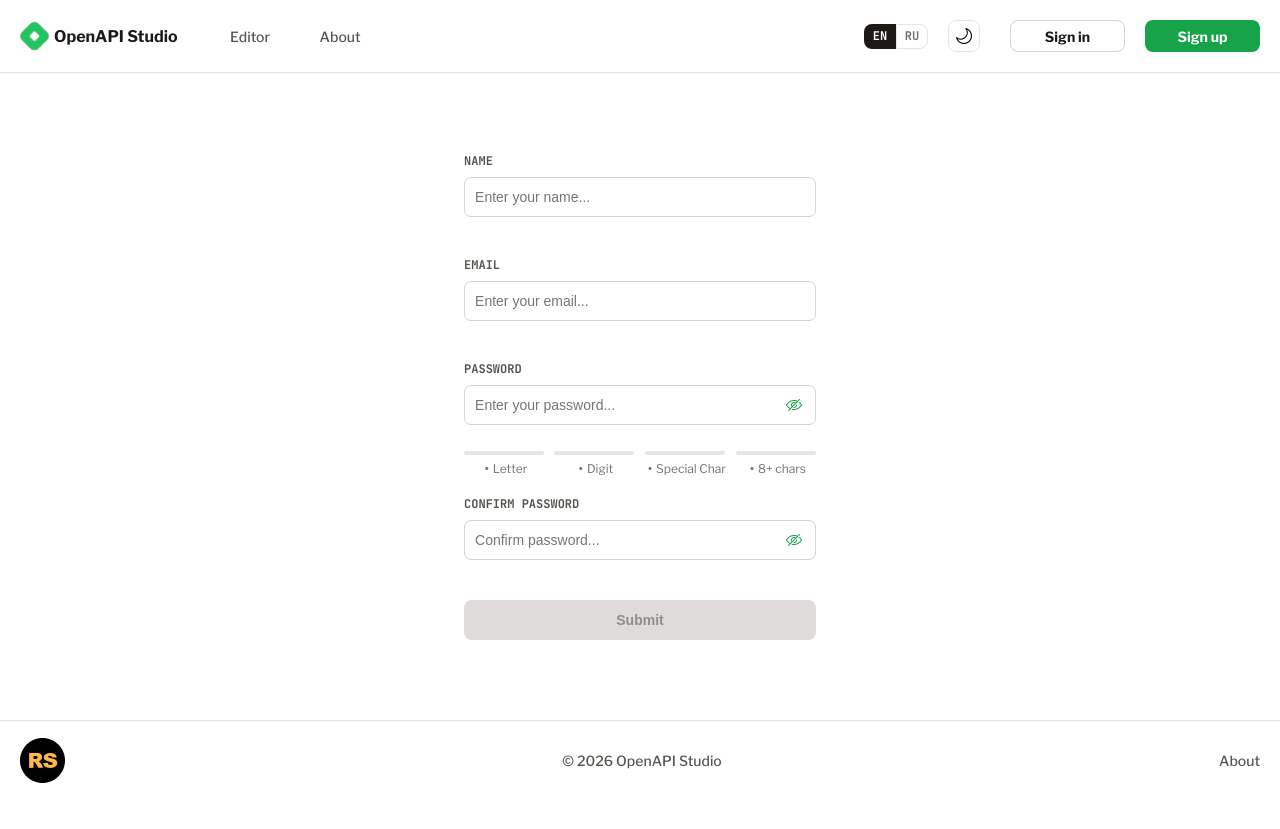
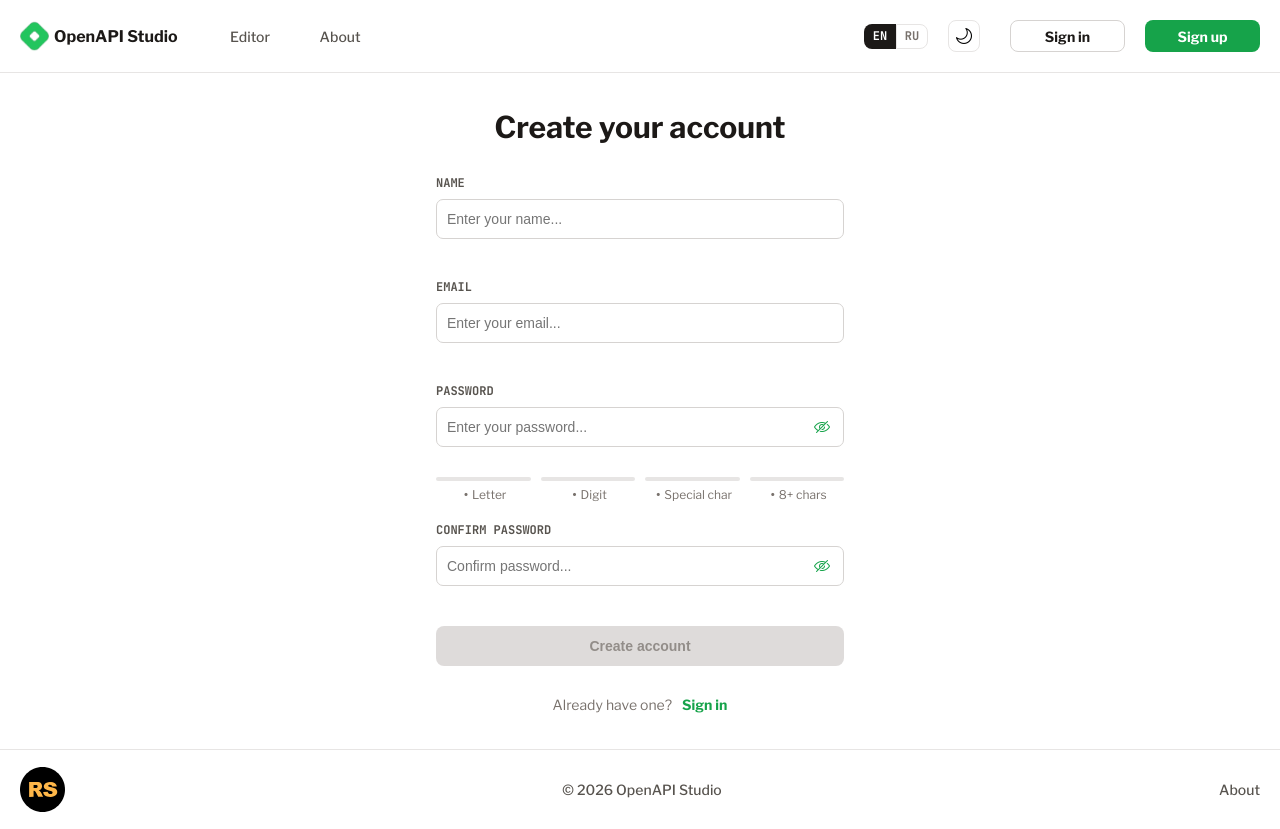
Before and after one commit to Walle908/swagger-editor-app, a Next.js app: page /en/signup in a window 1280 px wide. Before the commit the page ends 800 px from the top, so only its background shows below. Built offline with nearby package versions, Linux system fonts and the light colour scheme.

Commit message:
feat: add SignUp page

```diff
--- a/src/components/authPages/passwordStrengthIndicator/PasswordStrengthIndicator.module.scss
+++ b/src/components/authPages/passwordStrengthIndicator/PasswordStrengthIndicator.module.scss
@@ -1,11 +1,12 @@
 .strengthContainer {
-  margin-top: 0.6rem;
+  margin-top: 1rem;
   display: flex;
   gap: 1rem;
   width: 100%;
 }
 
 .rulesContainer {
+  width: 100%;
   display: flex;
   flex-direction: column;
   align-items: center;
@@ -16,7 +17,7 @@
 }
 
 .progressBarTrack {
-  width: 8rem;
+  width: 100%;
   height: 0.4rem;
   background-color: $color-border;
   border-radius: 0.2rem;
--- a/src/components/authPages/passwordStrengthIndicator/PasswordStrengthIndicator.tsx
+++ b/src/components/authPages/passwordStrengthIndicator/PasswordStrengthIndicator.tsx
@@ -87,7 +87,7 @@ export default function PasswordStrengthIndicator({
           size="xxs"
           className={strength.hasSpecialChar ? styles.validRule : styles.invalidRule}>
           <span className={styles.iconBox}>{strength.hasSpecialChar ? '✓' : '•'}</span>
-          Special Char
+          Special char
         </Text>
       </div>
 
--- a/src/components/authPages/registerForm/RegisterForm.tsx
+++ b/src/components/authPages/registerForm/RegisterForm.tsx
@@ -66,7 +66,7 @@ export default function RegisterForm({ onSubmit }: RegisterFormProps): ReactNode
         {...register('confirmPassword')}
       />
       <Button type="submit" disabled={isButtonDisabled}>
-        Submit
+        Create account
       </Button>
     </form>
   );
--- a/src/styles/_variables.scss
+++ b/src/styles/_variables.scss
@@ -71,7 +71,7 @@ $space-sm: 1.6rem;
 $space-md: 1.8rem;
 $space-lg: 2rem;
 $space-xl: 2.2rem;
-$space-2xl: 3.2rem;
-$space-3xl: 4.8rem;
+$space-2xl: 3rem;
+$space-3xl: 4.2rem;
 
 $radius-sm: var(--radius-sm);
--- a/src/views/signInPage/SignInPage.module.scss
+++ b/src/views/signInPage/SignInPage.module.scss
@@ -10,7 +10,7 @@
   display: grid;
   grid-template-columns: 1fr 2fr;
   width: 60rem;
-  height: 50rem;
+  height: 52rem;
 }
 
 .contentContainer {
--- a/src/views/signUpPage/SignUpPage.module.scss
+++ b/src/views/signUpPage/SignUpPage.module.scss
@@ -1,7 +1,31 @@
 .signUpContainer {
+  flex-grow: 1;
+  justify-content: center;
+  align-items: center;
+  width: 100%;
+  display: flex;
+}
+
+.container {
   display: flex;
   flex-direction: column;
   align-items: center;
-  gap: 4rem;
-  margin: auto;
+  justify-content: center;
+  gap: 3rem;
+  width: 46rem;
+  padding: 2.6rem;
+  margin: 0 auto;
 }
+
+.linkContainer {
+  justify-self: center;
+  display: flex;
+  align-items: center;
+  gap: 1rem;
+}
+
+.link {
+  color: $color-primary;
+  font-size: $space-xs;
+  font-weight: bold;
+}
--- a/src/views/signUpPage/SignUpPage.tsx
+++ b/src/views/signUpPage/SignUpPage.tsx
@@ -1,18 +1,35 @@
 'use client';
 
 import { type ReactNode } from 'react';
+import { useTranslations } from 'next-intl';
 import RegisterForm from '@/components/authPages/registerForm/RegisterForm';
+import { Text, LinkComponent } from '@/components/ui';
+import { RegisterFields } from '@/schema/authValidation';
 import styles from './SignUpPage.module.scss';
-import { RegisterFields } from '@/schema/authValidation';
 
 export default function SignUpPage(): ReactNode {
+  const t = useTranslations('Navigation');
+
   const handleFormSubmit = (data: RegisterFields) => {
     console.log(data);
   };
 
   return (
     <div className={styles.signUpContainer}>
-      <RegisterForm onSubmit={handleFormSubmit} />
+      <div className={styles.container}>
+        <Text as="h1" size="xxl">
+          Create your account
+        </Text>
+        <RegisterForm onSubmit={handleFormSubmit} />
+        <div className={styles.linkContainer}>
+          <Text size="xs" color="muted">
+            Already have one?
+          </Text>
+          <LinkComponent className={styles.link} href="/signin">
+            {t('signin')}
+          </LinkComponent>
+        </div>
+      </div>
     </div>
   );
 }
```
